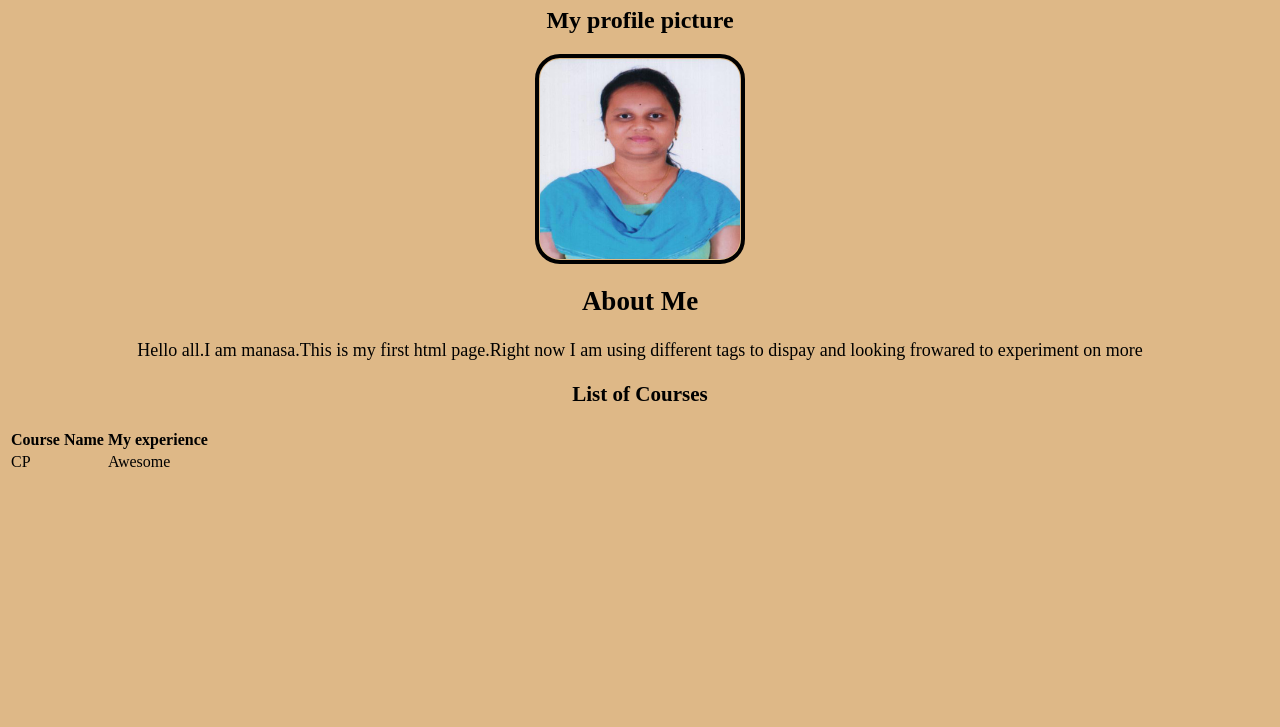
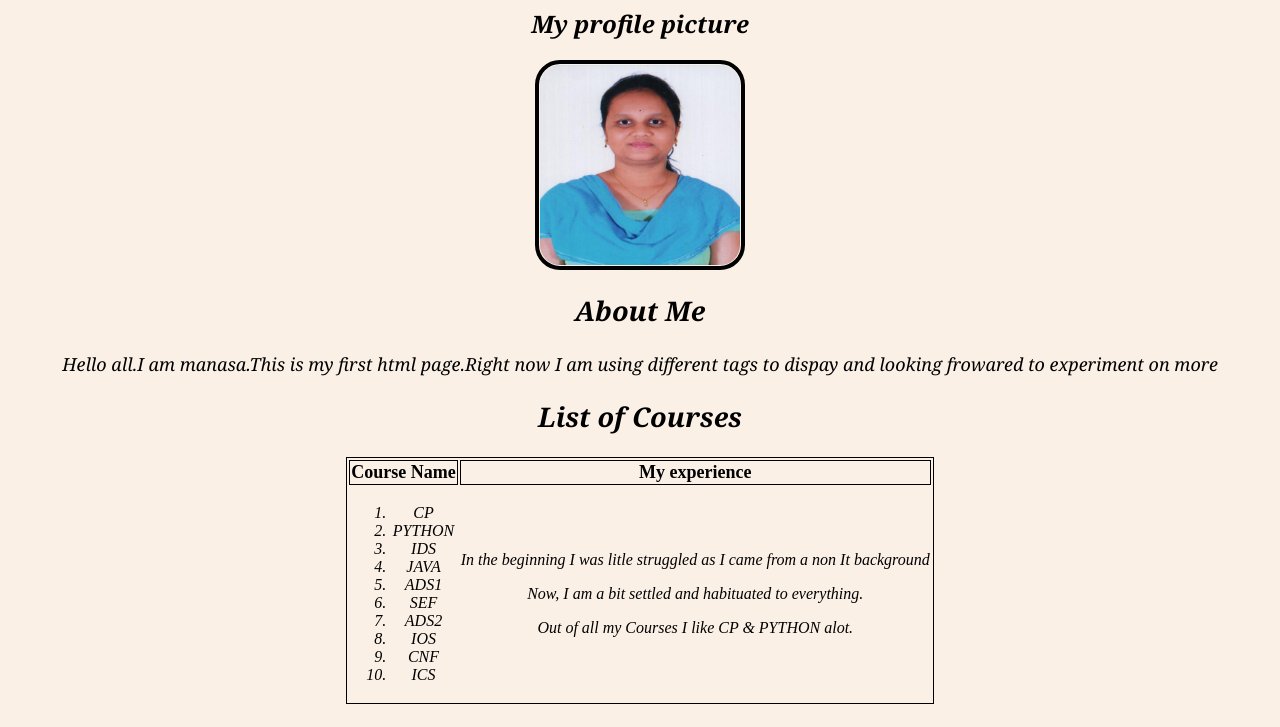
Before and after one commit to Manasa81/WebDevelopement, a plain HTML site: page index.html in a window 1280 px wide. Shown: the part 73-800 px from the top of the page. Drawn offline with Linux system fonts and the light colour scheme.

Commit message:
List of courses added

```diff
--- a/index.html
+++ b/index.html
@@ -5,7 +5,7 @@
     </head>
     <body>
         <h1>
-            My first web page
+            My first web page!!
             <link rel= "stylesheet" href="style.css">
         </h1>
         <h2>
@@ -18,7 +18,7 @@
                 tags to dispay and looking frowared to experiment on more</p>
         </div>
         <div id="table">
-            <h3>List of Courses</h3>
+            <h2>List of Courses</h2>
         </div>
             <table>
                 <tr>
@@ -26,8 +26,24 @@
                     <th>My experience</th>
                 </tr>
                 <tr>
-                    <td>CP</td>
-                    <td>Awesome</td>
+                      <td>  <ol>
+                            <li>CP</li>
+                            <li>PYTHON</li>
+                            <li>IDS</li>
+                            <li>JAVA</li>
+                            <li>ADS1</li>
+                            <li>SEF</li>
+                            <li>ADS2</li>
+                            <li>IOS</li>
+                            <li>CNF</li>
+                            <li>ICS</li>
+                          </ol>
+                        </td>
+                        <td>
+                            <p>In the beginning I was litle struggled as I came from a non It background</p>
+                            <p>Now, I am a bit settled and habituated to everything.</p>
+                            <p>Out of all my Courses I like CP & PYTHON alot.</p>
+                        </td>
                 </tr>
             </table>
 
--- a/style.css
+++ b/style.css
@@ -1,18 +1,24 @@
 body{
-    background-color: burlywood;
+    background-color: linen;
+    /* background-color: burlywood; */
 }
 h1{
     color: black;
     text-align: center;
+    font-size: xx-large;
 }
 h2{
     color: black;
     text-align: center;
+    font-style: italic;
+    font-family: Georgia, 'Times New Roman', Times, serif;
 }
 div{
     color: black;
     text-align: center;
     font-size: large;
+    font-style: italic;
+    font-family: Georgia, 'Times New Roman', Times, serif;
 }
 img {
     display: block;
@@ -26,7 +32,14 @@ img {
       text-align: center;
 
   }
-  table.center {
+  table,tr,th {
+    border: 1px solid black;
+    text-align: center;
     margin-left:auto;
     margin-right:auto;
+    font-size: large;
   }
+  td{
+      font-size: medium;
+      font-style: italic;
+  }
```
